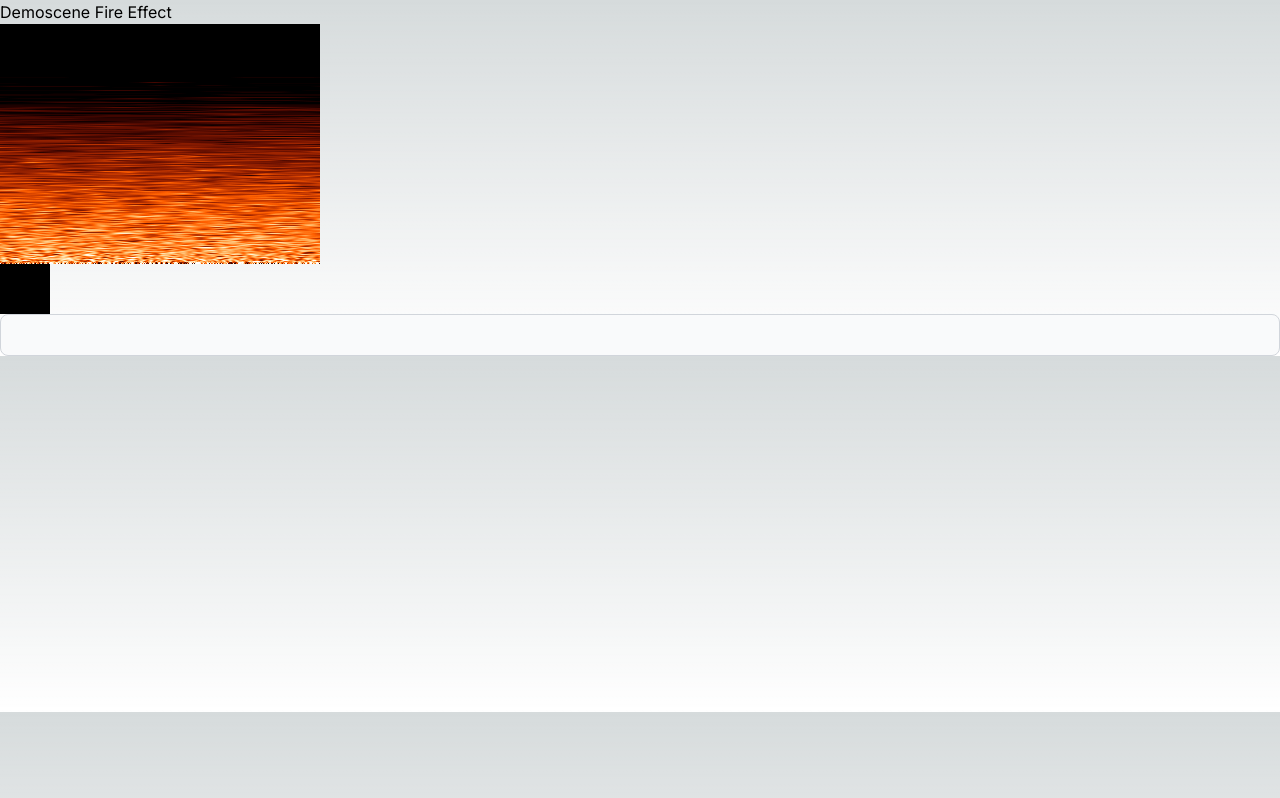
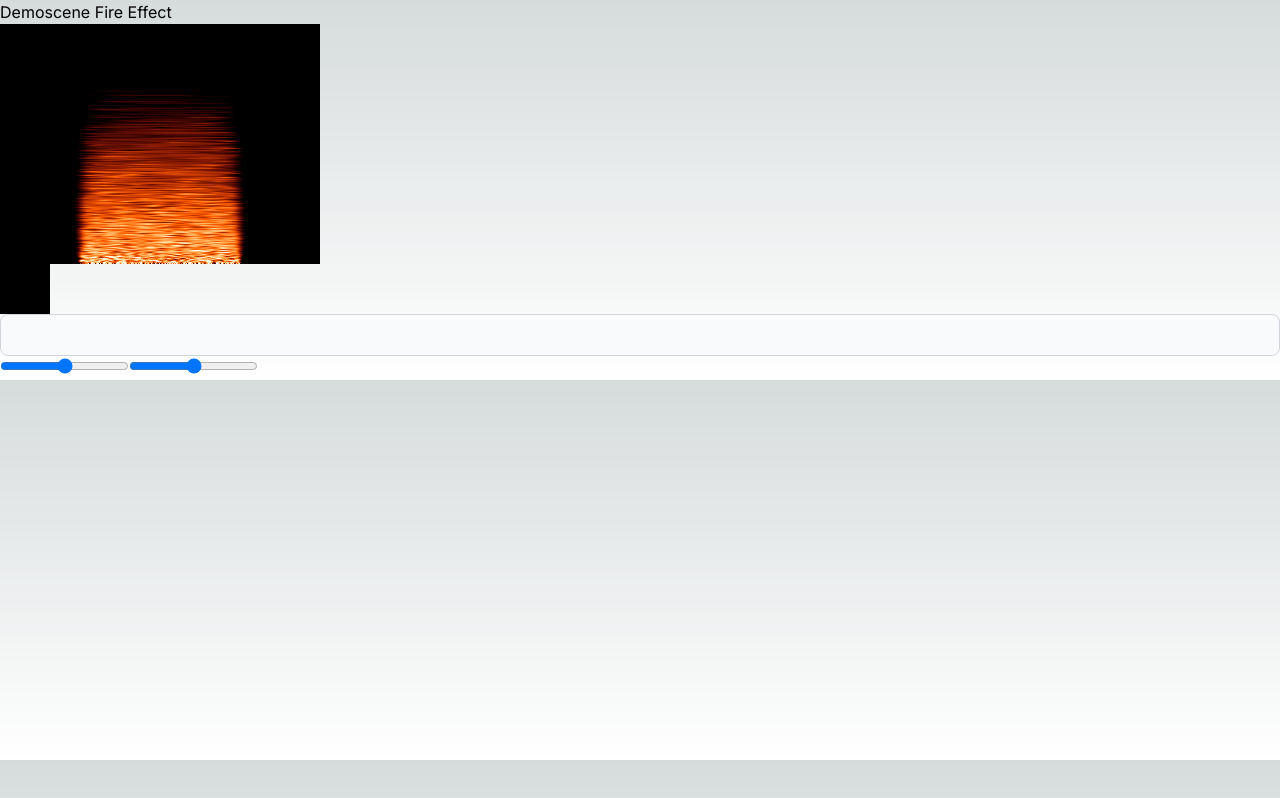
Before and after one commit to JakeCallery/DemoSceneFire, a Next.js app: page / in a window 1280 px wide. Built offline with nearby package versions, Linux system fonts and the light colour scheme.

Commit message:
roughs in width and position sliders

```diff
--- a/app/components/FireCanvas/FireCanvas.tsx
+++ b/app/components/FireCanvas/FireCanvas.tsx
@@ -9,6 +9,8 @@ interface FireCanvasProps {
   overlayFireData: Uint8ClampedArray;
   overlayWidth: number;
   overlayHeight: number;
+  fireCenterOffset: number;
+  fireWidth: number;
 }
 
 const NUM_DATA_COLOR_BYTES = 4;
@@ -19,6 +21,8 @@ const FireCanvas = ({
   overlayFireData,
   overlayWidth,
   overlayHeight,
+  fireCenterOffset,
+  fireWidth,
 }: FireCanvasProps) => {
   const fireDataRef = useRef(new Uint8ClampedArray(width * height));
 
@@ -39,9 +43,17 @@ const FireCanvas = ({
   function randomizeFirstRow() {
     const bottomRowOffset = (height - 1) * width;
     for (let xOffset = 0; xOffset < width; xOffset++) {
-      fireDataRef.current[bottomRowOffset + xOffset] = Math.floor(
-        Math.random() * 255,
-      );
+      const halfFireWidth = Math.floor(fireWidth / 2);
+      if (
+        xOffset >= fireCenterOffset - halfFireWidth &&
+        xOffset < fireCenterOffset + halfFireWidth
+      ) {
+        fireDataRef.current[bottomRowOffset + xOffset] = Math.floor(
+          Math.random() * 255,
+        );
+      } else {
+        fireDataRef.current[bottomRowOffset + xOffset] = 0;
+      }
     }
   }
 
--- a/app/components/PixelCanvas/PixelCanvas.tsx
+++ b/app/components/PixelCanvas/PixelCanvas.tsx
@@ -1,4 +1,4 @@
-import React, { useEffect, useRef } from "react";
+import React, { useEffect, useLayoutEffect, useRef, useState } from "react";
 
 interface CanvasProps {
   id: string;
@@ -9,6 +9,7 @@ interface CanvasProps {
 
 const PixelCanvas = ({ id, width, height, updatePixels }: CanvasProps) => {
   const canvasRef = useRef<HTMLCanvasElement | null>(null);
+  const lastTimeStampRef = useRef(0);
 
   useEffect(() => {
     const canvas = canvasRef.current;
@@ -16,16 +17,20 @@ const PixelCanvas = ({ id, width, height, updatePixels }: CanvasProps) => {
     let animationFrameId: number;
 
     if (ctx) {
-      const render = () => {
+      const render = (timeStamp: number) => {
+        if (timeStamp - lastTimeStampRef.current > 16) {
           ctx.putImageData(
             updatePixels(ctx.getImageData(0, 0, width, height)),
             0,
             0,
           );
+          lastTimeStampRef.current = timeStamp;
           animationFrameId = window.requestAnimationFrame(render);
+        } else {
+          animationFrameId = window.requestAnimationFrame(render);
+        }
       };
-
-      render();
+      render(performance.now());
     }
     return () => {
       window.cancelAnimationFrame(animationFrameId);
--- a/app/page.tsx
+++ b/app/page.tsx
@@ -1,6 +1,6 @@
 "use client";
 import FireCanvas from "@/app/components/FireCanvas/FireCanvas";
-import { useEffect, useState } from "react";
+import { ChangeEvent, ChangeEventHandler, useEffect, useState } from "react";
 import { buildPalette } from "@/app/utils/rgbPaletteBuilder";
 import TextHandler from "@/app/components/TextHandler";
 
@@ -15,6 +15,11 @@ export default function Home() {
 
   const [newFireData, setNewFireData] = useState(
     new Uint8ClampedArray(50 * 50),
+  );
+
+  const [fireWidth, setFireWidth] = useState(Math.floor(WIDTH / 2));
+  const [fireCenterOffset, setFireCenterOffset] = useState(
+    Math.floor(WIDTH / 2),
   );
 
   function onNewFireData(data: Uint8ClampedArray) {
@@ -35,12 +40,37 @@ export default function Home() {
         overlayFireData={newFireData}
         overlayWidth={OVERLAY_WIDTH}
         overlayHeight={OVERLAY_HEIGHT}
+        fireCenterOffset={fireCenterOffset}
+        fireWidth={fireWidth}
       />
       <TextHandler
         onNewFireData={onNewFireData}
         textWidth={OVERLAY_WIDTH}
         textHeight={OVERLAY_HEIGHT}
       />
+      <input
+        id="firewidthslider"
+        type="range"
+        min="0"
+        max={WIDTH}
+        step="1"
+        defaultValue={Math.floor(WIDTH / 2)}
+        onInput={(e: ChangeEvent<HTMLInputElement>) =>
+          setFireWidth(Number(e.target.value))
+        }
+      />
+
+      <input
+        id="firecenteroffsetslider"
+        type="range"
+        min={0}
+        max={WIDTH}
+        defaultValue={Math.floor(WIDTH / 2)}
+        step="1"
+        onInput={(e: ChangeEvent<HTMLInputElement>) =>
+          setFireCenterOffset(Number(e.target.value))
+        }
+      />
     </main>
   );
 }
```
Lines whose indentation alone changed are shown as unchanged.
